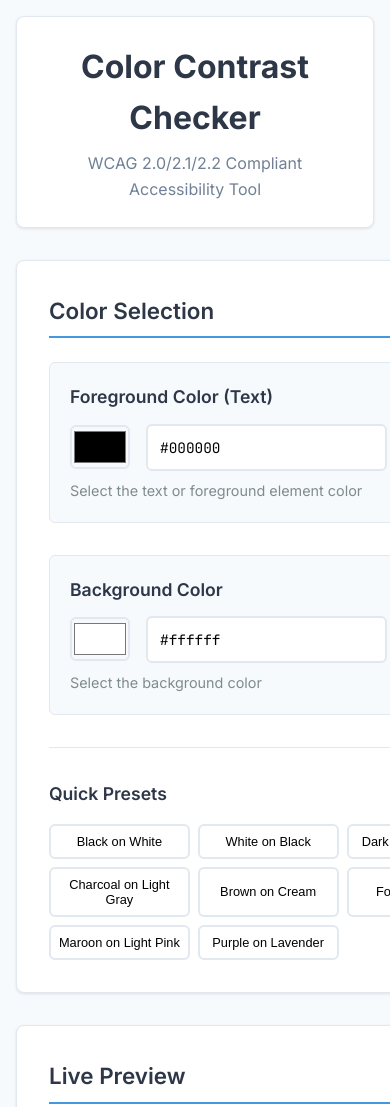
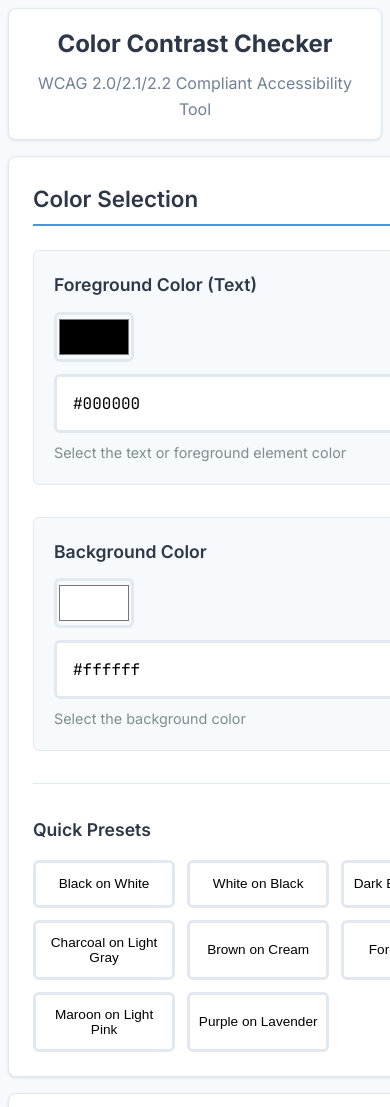
Before and after one commit to mustafapiplodi/color-contrast-checker, a plain HTML site: page index.html in a window 390 px wide. Shown: the top 1107 px of the page. Drawn offline with Linux system fonts and the light colour scheme.

Commit message:
Enhance mobile responsiveness and touch accessibility
- Increase color picker size from 60px to 80px on mobile with thicker borders
- Improve text input padding (1rem) and font size (1rem) for better touch interaction
- Optimize preset buttons with 48px minimum height and centered text alignment
- Make copy buttons touch-friendly with 44px minimum tap targets
- Add mobile-first layout with stacked color picker elements and improved spacing
- Enhance UI sample elements with larger touch targets (48px height)
- Implement comprehensive mobile breakpoint optimizations for professional use

🤖 Generated with [Claude Code](https://claude.ai/code)

Co-Authored-By: Claude <noreply@anthropic.com>

```diff
--- a/styles.css
+++ b/styles.css
@@ -110,6 +110,15 @@ input[type="color"] {
     transition: border-color 0.2s ease;
 }
 
+/* Mobile-friendly color picker */
+@media (max-width: 768px) {
+    input[type="color"] {
+        width: 80px;
+        height: 50px;
+        border-width: 3px;
+    }
+}
+
 input[type="color"]:hover {
     border-color: #4299e1;
 }
@@ -128,6 +137,16 @@ input[type="text"] {
     min-width: 120px;
     background: white;
     transition: border-color 0.2s ease;
+}
+
+/* Mobile-friendly text inputs */
+@media (max-width: 768px) {
+    input[type="text"] {
+        padding: 1rem;
+        font-size: 1rem;
+        min-width: 140px;
+        border-width: 3px;
+    }
 }
 
 input[type="text"]:focus {
@@ -522,6 +541,20 @@ input[type="text"]:focus {
     transition: background-color 0.2s ease;
 }
 
+/* Touch-friendly copy buttons */
+@media (max-width: 768px) {
+    .copy-btn {
+        padding: 0.5rem 0.75rem;
+        font-size: 0.9rem;
+        border-radius: 6px;
+        min-height: 44px;
+        min-width: 44px;
+        display: flex;
+        align-items: center;
+        justify-content: center;
+    }
+}
+
 .copy-btn:hover {
     background: #3182ce;
 }
@@ -560,6 +593,24 @@ input[type="text"]:focus {
     font-weight: 500;
     text-align: center;
     font-size: 0.8rem;
+}
+
+/* Mobile-friendly preset buttons */
+@media (max-width: 768px) {
+    .presets-grid-left {
+        grid-template-columns: repeat(auto-fit, minmax(140px, 1fr));
+        gap: 0.75rem;
+    }
+
+    .preset-btn {
+        padding: 0.75rem 0.5rem;
+        font-size: 0.85rem;
+        border-width: 3px;
+        min-height: 48px;
+        display: flex;
+        align-items: center;
+        justify-content: center;
+    }
 }
 
 .preset-btn:hover {
@@ -625,6 +676,49 @@ footer a {
 footer a:hover {
     color: #3182ce;
     text-decoration: underline;
+}
+
+/* Mobile-first layout improvements */
+@media (max-width: 767px) {
+    body {
+        padding: 0.5rem;
+    }
+
+    header {
+        padding: 1rem;
+        margin-bottom: 1rem;
+    }
+
+    header h1 {
+        font-size: 1.5rem;
+    }
+
+    section {
+        padding: 1.5rem;
+    }
+
+    main {
+        gap: 1rem;
+    }
+
+    .color-picker-container {
+        flex-direction: column;
+        gap: 0.75rem;
+        align-items: stretch;
+    }
+
+    .preview-ui-elements {
+        flex-direction: column;
+        gap: 0.75rem;
+    }
+
+    .sample-button,
+    .sample-input,
+    .sample-card {
+        min-height: 48px;
+        padding: 0.75rem;
+        font-size: 1rem;
+    }
 }
 
 /* Responsive design */
```
